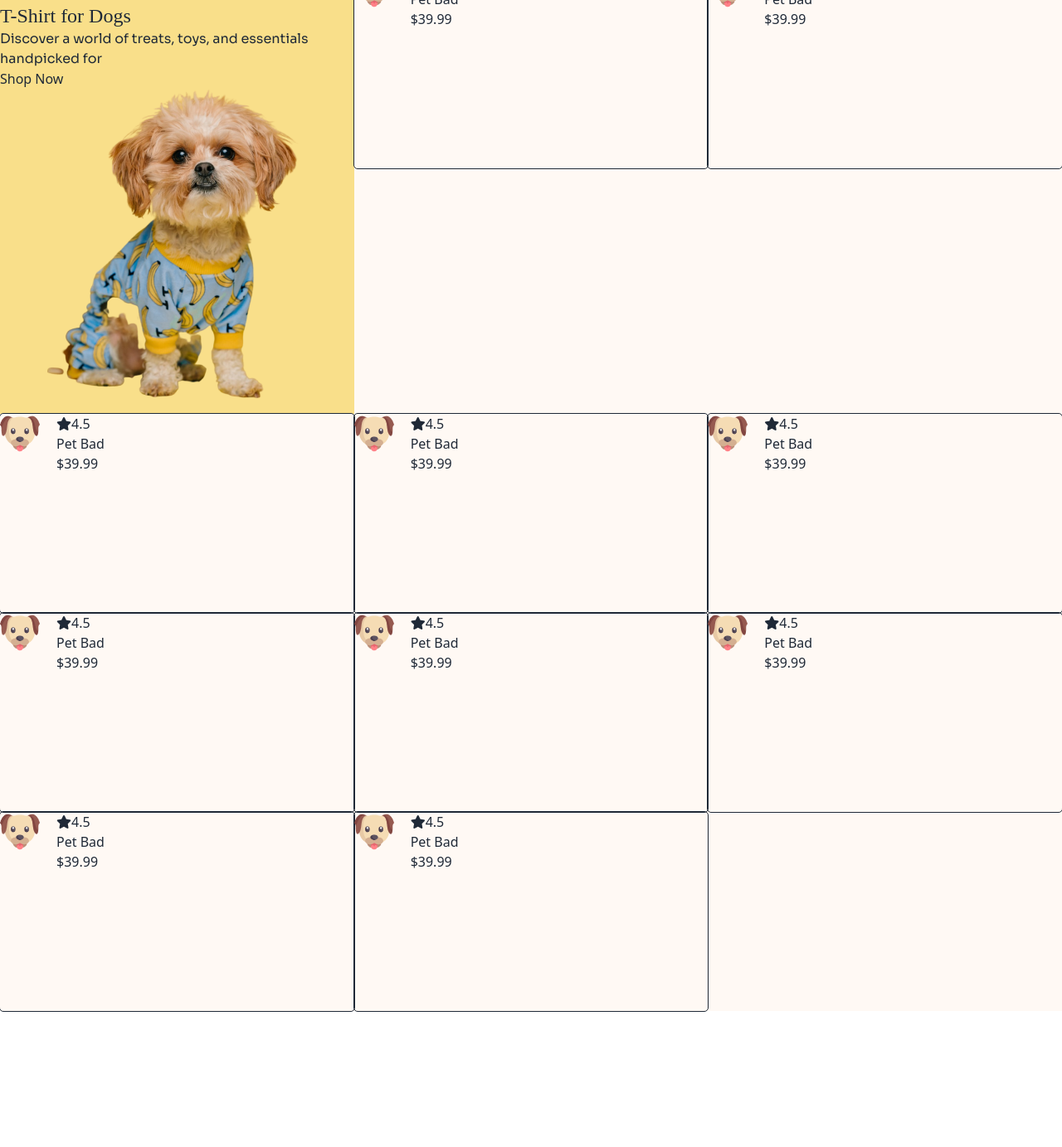
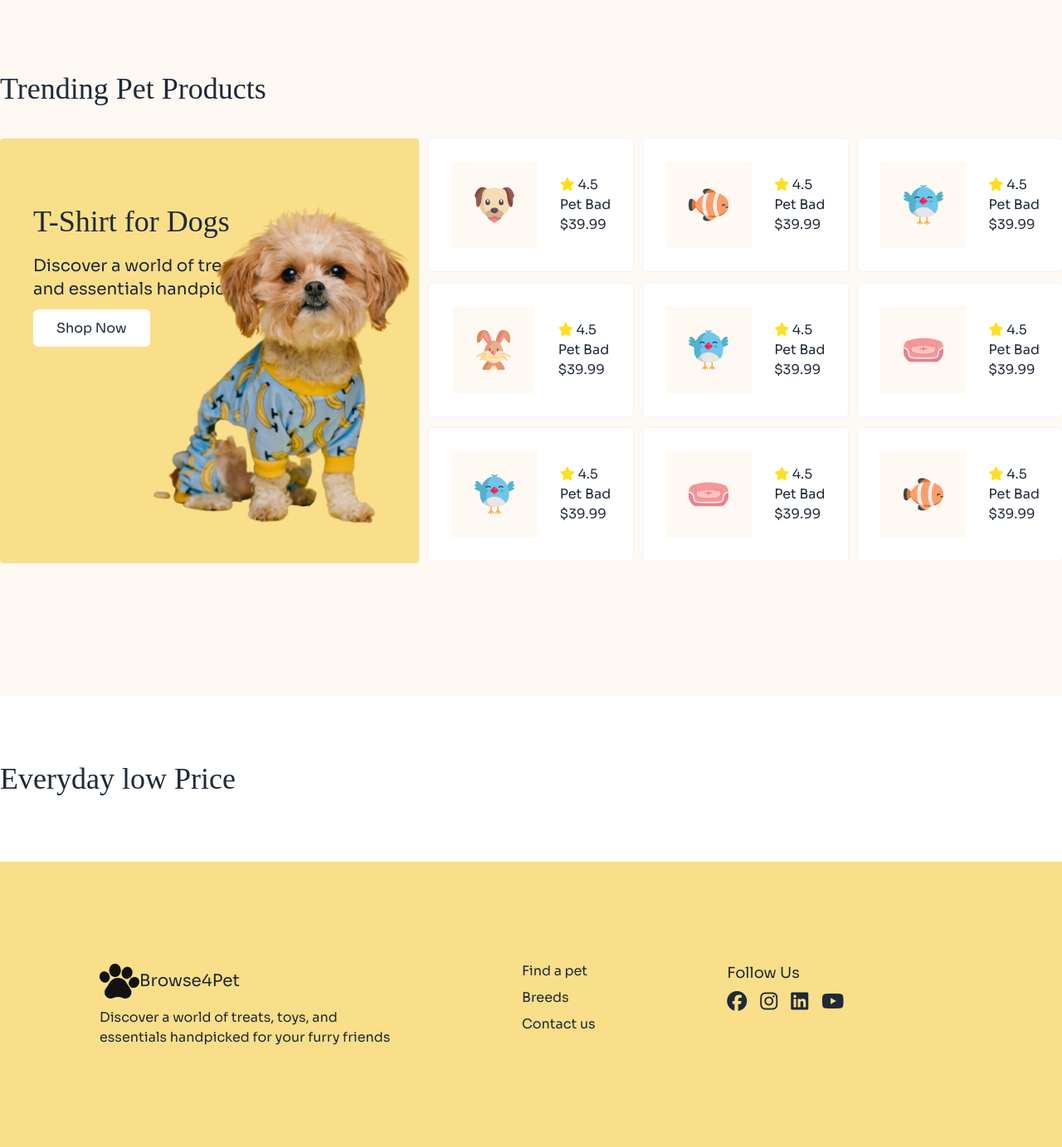
Before and after one commit to Zihad-pro/My-Assignment-3, a plain HTML site: page index.html in a window 1280 px wide. Shown: the part 1501-2884 px from the top of the page at 83% size. Before the commit the page ends 2800 px from the top, so only its background shows below. Drawn offline with nearby package versions, Linux system fonts and the light colour scheme; a web font is replaced by a local one.

Commit message:
footer done

```diff
--- a/index.html
+++ b/index.html
@@ -173,177 +173,169 @@
 
 
     <!-- Trending Pet Products -->
-<section class="my-20 w-full bg-primary3">
+<section class="my-20 py-40 w-full bg-primary3">
 <div class="md:container mx-auto">
 
-  <p class="font-adlam text-3xl">Trending Pet Products</p>
+  <p class="font-adlam text-4xl pb-10">Trending Pet Products</p>
 <!-- container -->
-<div class="grid grid-cols-2 md:grid-cols-3">
-<!-- img -->
-<div class="bg-primary2 ">
-<div class="pt-5 mt-5">
-<p class="text-2xl font-adlam w-6/12 ">T-Shirt for Dogs</p>
-<p class="font-sora">Discover a world of treats, toys, and essentials handpicked for </p>
-<button>Shop Now</button>
+<div class="grid grid-cols-2 md:grid-cols-5  gap-3">
+<!-- item left -->
+<div class="rounded-sm h-128 w-  col-span-2 row-span-3  hidden md:block lg:block outline-1 outline-gray-100 bg-primary2">
+  <!-- img -->
+<div class=" ">
+  <div class="relative -bottom-20 -right-10">
+<p class="font-adlam text-4xl">T-Shirt for Dogs</p>
+<p class="py-5 text-xl font-sora">Discover a world of treats, toys, <br> and essentials handpicked for</p>
+<a class="font-sora px-7 py-2 md:py-3 rounded-md  bg-white">Shop Now</a>
 
+</div>
+<!-- text -->
+<div class="relative -top-20">
+<img class=" ml-auto w-80" src="./Image/cute-pet-mid.png" alt="">
 
 
 </div>
-<div>
-  <img class=" mx-auto" src="./Image/cute-pet-mid.png" alt="">
+
 </div>
 
+</div>
 
-</div>
 <!-- item 1 -->
-<div class="rounded-sm h-60 outline-1 flex gap-5">
+<div class="rounded-sm h-40  flex justify-evenly items-center font-sora bg-white outline-1 outline-gray-100">
   <!-- img -->
-<div class=>
-<img src="./Image/dog-cartoon.png" alt="">
+<div class="bg-primary3 ">
+<img class=" lg:p-7 md:p-4" src="./Image/dog-cartoon.png" alt="">
 </div>
 <!-- text -->
 <div>
-<p ><i class="fa-solid fa-star"></i>4.5</p>
+<p ><i class="text-yellow-300 fa-solid fa-star"></i> 4.5</p>
 <p>Pet Bad</p>
 <p>$39.99</p>
 </div>
 
 
 </div>
-<!-- item 1 -->
-<div class="rounded-sm h-60 outline-1 flex gap-5">
+<!-- item 2 -->
+<div class="rounded-sm h-40  flex justify-evenly items-center font-sora bg-white outline-1 outline-gray-100">
   <!-- img -->
-<div class=>
-<img src="./Image/dog-cartoon.png" alt="">
+<div class="bg-primary3 ">
+<img class=" lg:p-7 md:p-4" src="./Image/fish-cartoon.png" alt="">
 </div>
 <!-- text -->
 <div>
-<p ><i class="fa-solid fa-star"></i>4.5</p>
+<p ><i class="text-yellow-300 fa-solid fa-star"></i> 4.5</p>
 <p>Pet Bad</p>
 <p>$39.99</p>
 </div>
 
 
 </div>
-<!-- item 1 -->
-<div class="rounded-sm h-60 outline-1 flex gap-5">
+<!-- item 3 -->
+<div class="rounded-sm h-40  flex justify-evenly items-center font-sora bg-white outline-1 outline-gray-100">
   <!-- img -->
-<div class=>
-<img src="./Image/dog-cartoon.png" alt="">
+<div class="bg-primary3 ">
+<img class=" lg:p-7 md:p-4" src="./Image/bird-cartoon.png" alt="">
 </div>
 <!-- text -->
 <div>
-<p ><i class="fa-solid fa-star"></i>4.5</p>
+<p ><i class="text-yellow-300 fa-solid fa-star"></i> 4.5</p>
 <p>Pet Bad</p>
 <p>$39.99</p>
 </div>
 
 
 </div>
-<!-- item 1 -->
-<div class="rounded-sm h-60 outline-1 flex gap-5">
+<!-- item 4 -->
+<div class="rounded-sm h-40  flex justify-evenly items-center font-sora bg-white outline-1 outline-gray-100">
   <!-- img -->
-<div class=>
-<img src="./Image/dog-cartoon.png" alt="">
+<div class="bg-primary3 ">
+<img class=" lg:p-7 md:p-4" src="./Image/rabbit-cartoon.png" alt="">
 </div>
 <!-- text -->
 <div>
-<p ><i class="fa-solid fa-star"></i>4.5</p>
+<p ><i class="text-yellow-300 fa-solid fa-star"></i> 4.5</p>
 <p>Pet Bad</p>
 <p>$39.99</p>
 </div>
 
 
 </div>
-<!-- item 1 -->
-<div class="rounded-sm h-60 outline-1 flex gap-5">
+<!-- item 5 -->
+<div class="rounded-sm h-40  flex justify-evenly items-center font-sora bg-white outline-1 outline-gray-100">
   <!-- img -->
-<div class=>
-<img src="./Image/dog-cartoon.png" alt="">
+<div class="bg-primary3 ">
+<img class=" lg:p-7 md:p-4" src="./Image/bird-cartoon.png" alt="">
 </div>
 <!-- text -->
 <div>
-<p ><i class="fa-solid fa-star"></i>4.5</p>
+<p ><i class="text-yellow-300 fa-solid fa-star"></i> 4.5</p>
 <p>Pet Bad</p>
 <p>$39.99</p>
 </div>
 
 
 </div>
-<!-- item 1 -->
-<div class="rounded-sm h-60 outline-1 flex gap-5">
+<!-- item 6 -->
+<div class="rounded-sm h-40  flex justify-evenly items-center font-sora bg-white outline-1 outline-gray-100">
   <!-- img -->
-<div class=>
-<img src="./Image/dog-cartoon.png" alt="">
+<div class="bg-primary3 ">
+<img class=" lg:p-7 md:p-4" src="./Image/pet-couch.png" alt="">
 </div>
 <!-- text -->
 <div>
-<p ><i class="fa-solid fa-star"></i>4.5</p>
+<p ><i class="text-yellow-300 fa-solid fa-star"></i> 4.5</p>
 <p>Pet Bad</p>
 <p>$39.99</p>
 </div>
 
 
 </div>
-<!-- item 1 -->
-<div class="rounded-sm h-60 outline-1 flex gap-5">
+<!-- item 7 -->
+<div class="rounded-sm h-40  flex justify-evenly items-center font-sora bg-white outline-1 outline-gray-100">
   <!-- img -->
-<div class=>
-<img src="./Image/dog-cartoon.png" alt="">
+<div class="bg-primary3 ">
+<img class=" lg:p-7 md:p-4" src="./Image/bird-cartoon.png" alt="">
 </div>
 <!-- text -->
 <div>
-<p ><i class="fa-solid fa-star"></i>4.5</p>
+<p ><i class="text-yellow-300 fa-solid fa-star"></i> 4.5</p>
 <p>Pet Bad</p>
 <p>$39.99</p>
 </div>
 
 
 </div>
-<!-- item 1 -->
-<div class="rounded-sm h-60 outline-1 flex gap-5">
+<!-- item 8 -->
+<div class="rounded-sm h-40  flex justify-evenly items-center font-sora bg-white outline-1 outline-gray-100 ">
   <!-- img -->
-<div class=>
-<img src="./Image/dog-cartoon.png" alt="">
+<div class="bg-primary3 ">
+<img class=" lg:p-7 md:p-4" src="./Image/pet-couch.png" alt="">
 </div>
 <!-- text -->
 <div>
-<p ><i class="fa-solid fa-star"></i>4.5</p>
+<p ><i class="text-yellow-300 fa-solid fa-star"></i> 4.5</p>
 <p>Pet Bad</p>
 <p>$39.99</p>
 </div>
 
 
 </div>
-<!-- item 1 -->
-<div class="rounded-sm h-60 outline-1 flex gap-5">
+<!-- item 9 -->
+<div class="hidden md:block">
+  <div class=" rounded-sm h-40  md:flex justify-evenly items-center font-sora bg-white outline-1 outline-gray-100">
   <!-- img -->
-<div class=>
-<img src="./Image/dog-cartoon.png" alt="">
+<div class="bg-primary3 ">
+<img class=" lg:p-7 md:p-4" src="./Image/fish-cartoon.png" alt="">
 </div>
 <!-- text -->
 <div>
-<p ><i class="fa-solid fa-star"></i>4.5</p>
+<p ><i class="text-yellow-300 fa-solid fa-star"></i> 4.5</p>
 <p>Pet Bad</p>
 <p>$39.99</p>
 </div>
 
 
 </div>
-<!-- item 1 -->
-<div class="rounded-sm h-60 outline-1 flex gap-5">
-  <!-- img -->
-<div class=>
-<img src="./Image/dog-cartoon.png" alt="">
-</div>
-<!-- text -->
-<div>
-<p ><i class="fa-solid fa-star"></i>4.5</p>
-<p>Pet Bad</p>
-<p>$39.99</p>
-</div>
-
-
 </div>
 
 
@@ -355,9 +347,55 @@
 
 </section>
 
+<!-- Everyday low Price -->
+
+<section class="md:container mx-auto mb-20">
+<p class="font-adlam text-4xl">Everyday low Price</p>
+<!-- container -->
+<div class=" ">
+<!-- items 1 -->
 
 
 
-    <footer></footer>
+
+<!-- items 2 -->
+
+</div>
+
+</section>
+
+
+
+      <footer class="footer bg-primary2 font-sora p-30">
+  <nav>
+    <div class="flex items-center"><img src="./Image/logo-footer.png" alt="">
+    <p class="text-xl ">Browse4Pet</p></div>
+    <p class="text-base">Discover a world of treats, toys, and <br> essentials handpicked for your furry friends</p>
+  </nav>
+  <nav class="text-base">
+
+    <a class="link link-hover">Find a pet</a>
+    <a class="link link-hover">Breeds</a>
+    <a class="link link-hover">Contact us</a>
+
+  </nav>
+  <nav >
+    <p class="text-lg">Follow Us</p>
+    <div class="grid grid-flow-col gap-4">
+      <a href="#">
+        <i class="text-2xl fa-brands fa-facebook"></i>
+
+
+
+      </a>
+      <a href="#"><i class=" text-2xl fa-brands fa-instagram"></i></a>
+     <a href="#"><i class="text-2xl fa-brands fa-linkedin"></i></a>
+      </a>
+      <a href="#"><i class="text-2xl fa-brands fa-youtube"></i></a>
+    </div>
+
+  </nav>
+</footer>
+
   </body>
 </html>
```
